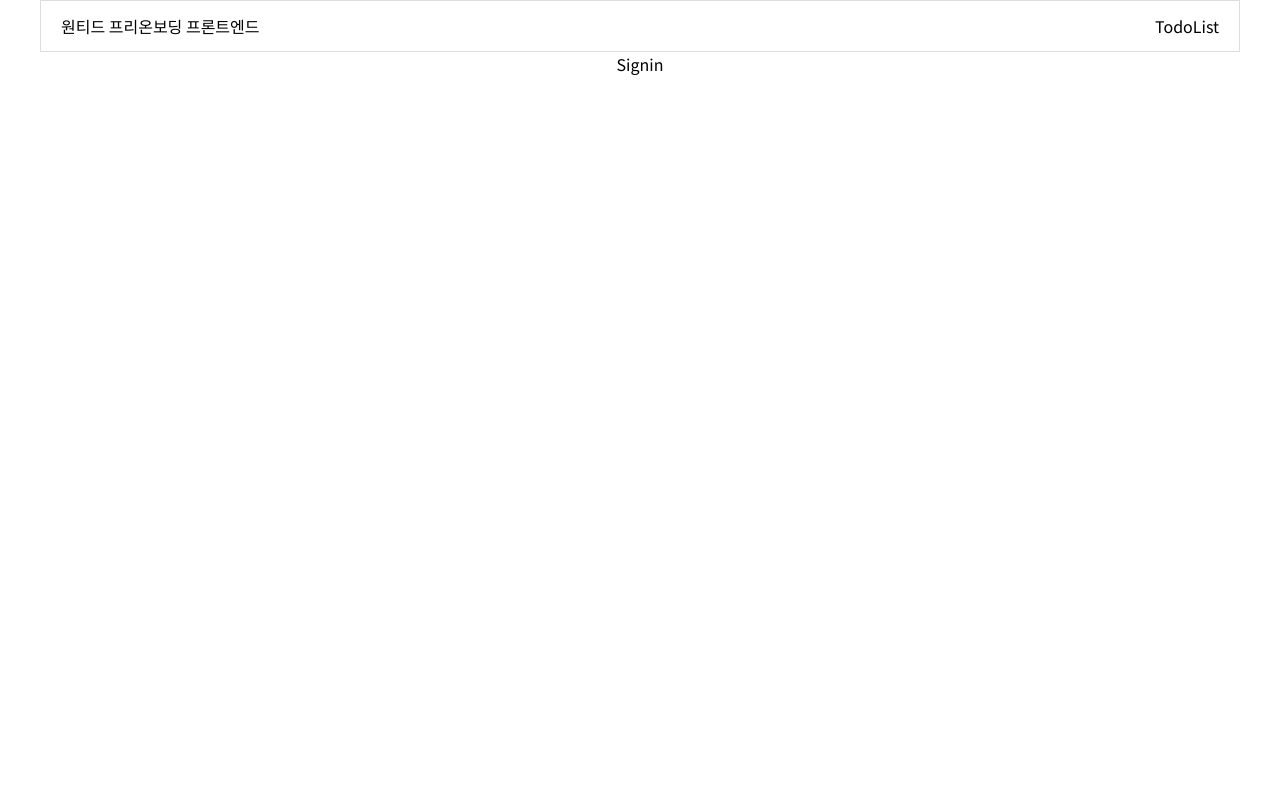
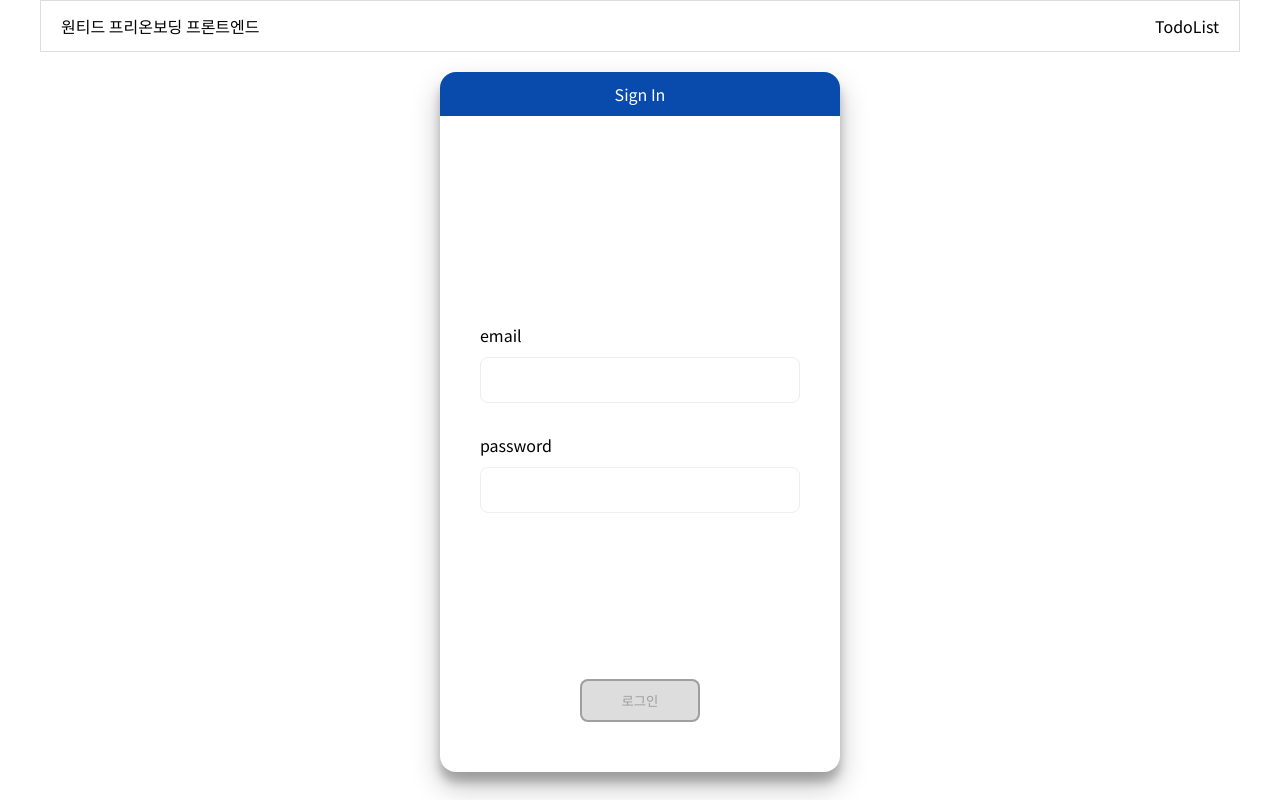
Before and after one commit to jyhan14/wanted-pre-onboarding-frontend, a React (Create React App) app: page /signin in a window 1280 px wide. Built offline with nearby package versions, Linux system fonts and the light colour scheme.

Commit message:
router settings with local storage

```diff
--- a/src/pages/Main.jsx
+++ /dev/null
@@ -1,9 +0,0 @@
-import React from 'react'
-
-function Main() {
-  return (
-    <div>Main</div>
-  )
-}
-
-export default Main
--- a/src/pages/Signin.jsx
+++ b/src/pages/Signin.jsx
@@ -1,9 +1,172 @@
-import React from 'react'
+import { useState } from "react";
+import axios from "axios";
+import styled from "styled-components";
 
-function Signin() {
+import { Wrapper, Text, Input, Button } from "../components";
+import { useNavigate } from "react-router-dom";
+
+const Signin = () => {
+  const navigate = useNavigate();
+
+  const [user, setUser] = useState({
+    email: "",
+    password: "",
+  });
+
+  const signin = async (user) => {
+    const res = await axios.post(
+      `${process.env.REACT_APP_SERVER_URL}/auth/signin`,
+      user
+    );
+    return res;
+  };
+
+  const [emailInput, setEmailInput] = useState("");
+  const [passwordInput, setPasswordInput] = useState("");
+  const [isButtonDisabled, setIsButtonDisabled] = useState(true);
+
+  const regEmail = /@.*/;
+  const regPassword = /^.{8,}$/;
+
+  const onChangeHandler = (e) => {
+    const { name, value } = e.target;
+    if (name === "email")
+      !regEmail.test(value)
+        ? setEmailInput("@를 포함 해주세요")
+        : setEmailInput("");
+
+    if (name === "password")
+      !regPassword.test(value)
+        ? setPasswordInput("비밀번호는 8자 이상입니다.")
+        : setPasswordInput("");
+
+    setUser({
+      ...user,
+      [name]: value,
+    });
+
+    setIsButtonDisabled(
+      !regEmail.test(user.email) || !regPassword.test(user.password)
+    );
+  };
+
+  const accessToken = (token) => {
+    localStorage.setItem("access_token", token);
+  };
+
+  const onSubmitHandler = async (e) => {
+    e.preventDefault();
+
+    try {
+      const response = await signin(user); // 로그인 요청
+      accessToken(response.data.access_token);
+      alert("로그인이 완료되었습니다.");
+      setUser({ email: "", password: "" }); // 입력값 초기화
+      navigate("/");
+    } catch (err) {
+      console.error("로그인 실패: ", err);
+      alert("로그인에 실패했습니다. 다시 시도해주세요.");
+    }
+  };
+
   return (
-    <div>Signin</div>
-  )
-}
+    <>
+      <StContainer>
+        <StHeader>Sign In</StHeader>
+        <StForm onSubmit={onSubmitHandler}>
+          <StInputs>
+            <Wrapper mg='10px 0'>
+              <Text size='16'>email</Text>
+            </Wrapper>
+            <Input
+              type='text'
+              onChange={onChangeHandler}
+              name='email'
+              data-testid='email-input'
+              value={user.email}
+            />
+            <Wrapper mg='10px 0'>
+              <Text size='16' color='red'>
+                {emailInput}
+              </Text>
+            </Wrapper>
 
-export default Signin
+            <Wrapper mg='10px 0'>
+              <Text size='16'>password</Text>
+            </Wrapper>
+            <Input
+              type='password'
+              onChange={onChangeHandler}
+              name='password'
+              data-testid='password-input'
+              value={user.password}
+            />
+            <Wrapper mg='10px 0'>
+              <Text size='16' color='red'>
+                {passwordInput}
+              </Text>
+            </Wrapper>
+          </StInputs>
+          <Button data-testid='signin-button' disabled={isButtonDisabled}>
+            로그인
+          </Button>
+        </StForm>
+      </StContainer>
+    </>
+  );
+};
+
+export default Signin;
+
+const StContainer = styled.div`
+  display: flex;
+  align-items: center;
+  flex-direction: column;
+  width: 400px;
+  max-width: 100%;
+  background-color: rgb(255, 255, 255);
+  border-radius: 16px;
+  box-shadow: rgb(0 0 0 / 25%) 0px 14px 28px, rgb(0 0 0 / 22%) 0px 10px 10px;
+  position: relative;
+  overflow: hidden;
+  border: none;
+
+  margin: 20px;
+  padding: 0;
+`;
+
+const StHeader = styled.div`
+  display: flex;
+  flex-direction: column;
+  align-items: center;
+  padding: 10px;
+  gap: 10px;
+  color: white;
+
+  width: 100%;
+  height: 30px;
+  background: #084bac;
+  border-radius: 16px 16px 0px 0px;
+`;
+
+const StForm = styled.form`
+  width: 80%;
+  height: 100%;
+  min-height: 550px;
+  display: flex;
+  justify-content: center;
+  align-items: center;
+  padding: 50px;
+
+  flex-direction: column;
+`;
+
+const StInputs = styled.div`
+  width: 100%;
+  height: 100%;
+  display: flex;
+  justify-content: center;
+  align-items: flex-start;
+
+  flex-direction: column;
+`;
--- a/src/pages/Signup.jsx
+++ b/src/pages/Signup.jsx
@@ -5,7 +5,7 @@ import styled from "styled-components";
 import { Wrapper, Text, Input, Button } from "../components";
 import { useNavigate } from "react-router-dom";
 
-const SignUp = () => {
+const Signup = () => {
   const navigate = useNavigate();
 
   const [user, setUser] = useState({
@@ -14,24 +14,16 @@ const SignUp = () => {
   });
 
   const signup = async (newUser) => {
-    try {
-      const res = await axios.post(
-        `${process.env.REACT_APP_SERVER_URL}/auth/signup`,
-        newUser
-      );
-      return res;
-    } catch (err) {
-      if (axios.isAxiosError(err)) {
-        alert(`Error : ${err.response?.data.msg}`);
-        return;
-      }
-      console.error("비처리에러 : ", err);
-    }
-    setUser({ email: "", password: "" });
+    const res = await axios.post(
+      `${process.env.REACT_APP_SERVER_URL}/auth/signup`,
+      newUser
+    );
+    return res;
   };
 
   const [emailInput, setEmailInput] = useState("");
   const [passwordInput, setPasswordInput] = useState("");
+  const [isButtonDisabled, setIsButtonDisabled] = useState(true);
 
   const regEmail = /@.*/;
   const regPassword = /^.{8,}$/;
@@ -52,21 +44,20 @@ const SignUp = () => {
       ...user,
       [name]: value,
     });
+
+    setIsButtonDisabled(
+      !regEmail.test(user.email) || !regPassword.test(user.password)
+    );
   };
 
   const onSubmitHandler = async (e) => {
     e.preventDefault();
 
-    if (user.email.trim() === "" || user.password.trim() === "") {
-      alert("모든 항목을 입력해주세요.");
-      return;
-    }
-
     try {
       await signup(user); // 회원가입 요청
       alert("회원가입이 완료되었습니다.");
       setUser({ email: "", password: "" }); // 입력값 초기화
-      navigate('/signin');
+      navigate("/signin");
     } catch (err) {
       console.error("회원가입 실패: ", err);
       alert("회원가입에 실패했습니다. 다시 시도해주세요.");
@@ -111,14 +102,16 @@ const SignUp = () => {
               </Text>
             </Wrapper>
           </StInputs>
-          <Button data-testid='signup-button'>회원가입</Button>
+          <Button data-testid='signup-button' disabled={isButtonDisabled}>
+            회원가입
+          </Button>
         </StForm>
       </StContainer>
     </>
   );
 };
 
-export default SignUp;
+export default Signup;
 
 const StContainer = styled.div`
   display: flex;
--- /dev/null
+++ b/src/pages/Todo.jsx
@@ -0,0 +1,9 @@
+import React from 'react'
+
+function Todo() {
+  return (
+    <div>Todo</div>
+  )
+}
+
+export default Todo;
--- a/src/shared/Router.js
+++ b/src/shared/Router.js
@@ -1,20 +1,26 @@
 import React from 'react'
-import { BrowserRouter, Route, Routes } from "react-router-dom";
+import { BrowserRouter, Navigate, Route, Routes } from "react-router-dom";
 import Signin from '../pages/Signin';
 import Signup from '../pages/Signup';
-import Main from '../pages/Main';
+import Todo from '../pages/Todo';
 
 function Router() {
+  const accessToken = localStorage.getItem('access_token');
+
   return (
     <BrowserRouter>
-    <Routes>
+      <Routes>
+        {!accessToken ? (
+          <Route path="/" element={<Navigate to="/signin" replace />} />
+        ) : (
+          <Route path="/" element={<Navigate to="/todo" replace />} />
+        )}
         <Route path="/signin" element={<Signin />} />
         <Route path="/signup" element={<Signup />} />
-        <Route path="/" element={<Main />} />
-    </Routes>
-
+        <Route path="/todo" element={<Todo />} />
+      </Routes>
     </BrowserRouter>
-  )
+  );
 }
 
-export default Router
+export default Router;
```
